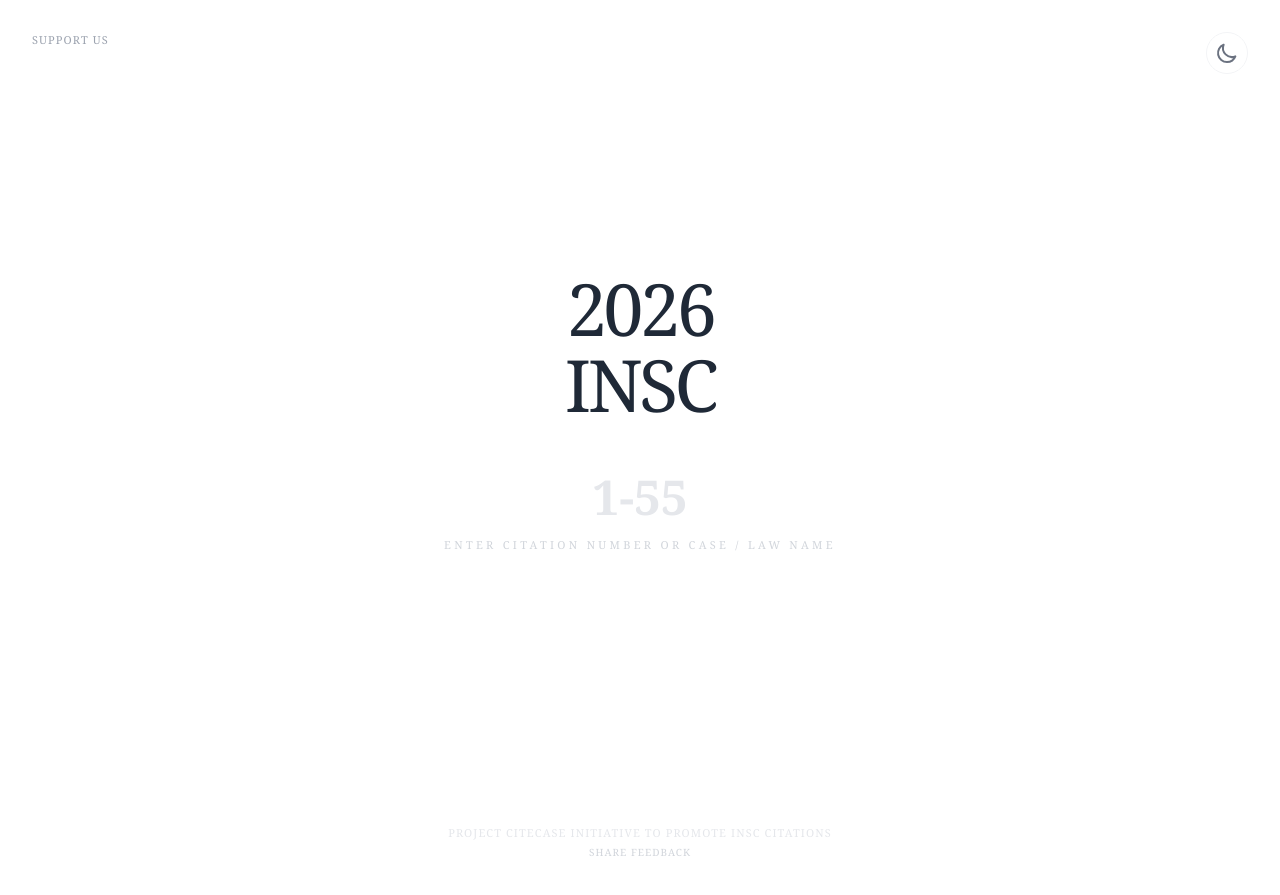
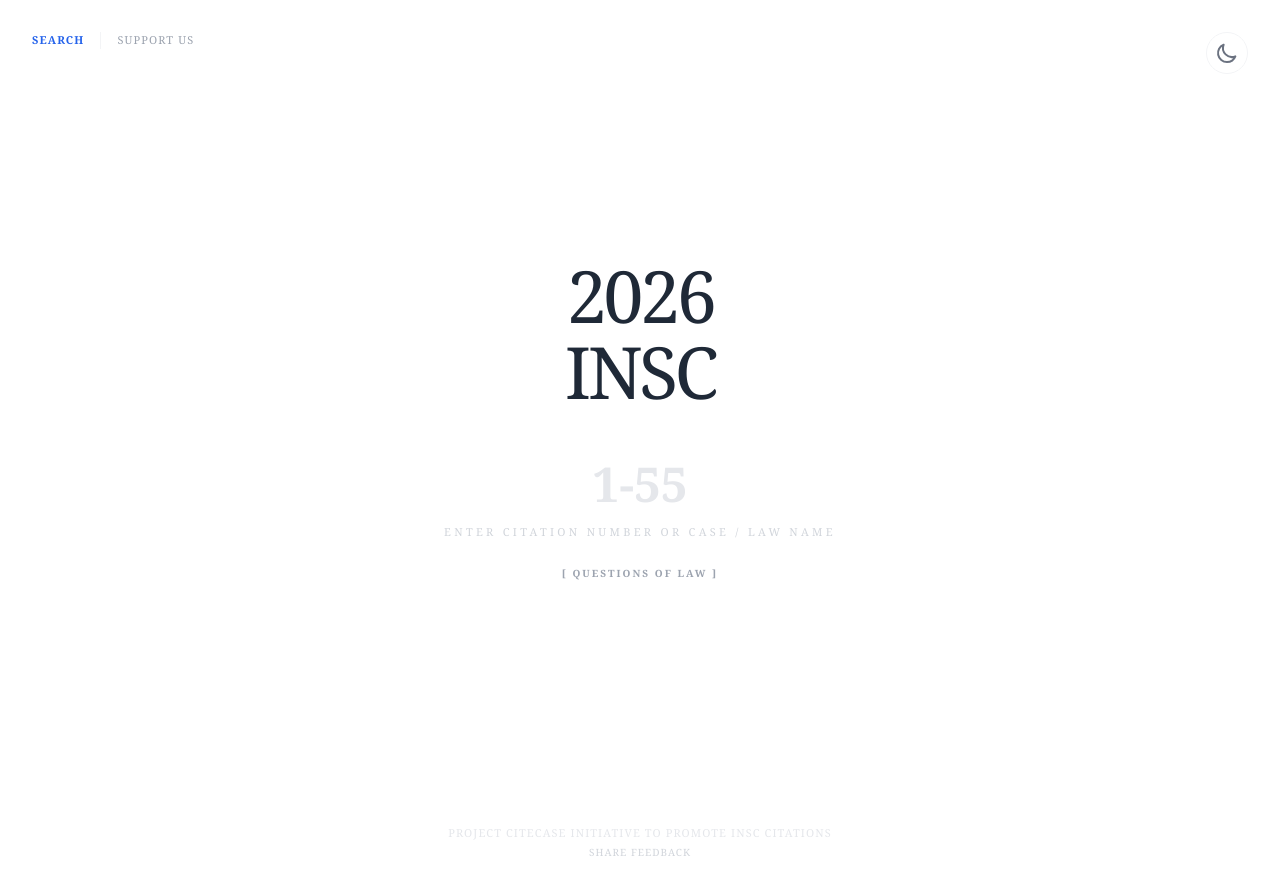
Before and after one commit to citecase/insc, a Jekyll site: the page index.html, which Jekyll copies as it is, in a window 1280 px wide. Shown: the top 895 px of the page. Built offline with Jekyll 4.4.1, drawn with Linux system fonts in a browser that asks for light colours; nearby versions of some CDN libraries.

Commit message:
Update index.html

```diff
--- a/index.html
+++ b/index.html
@@ -86,13 +86,28 @@
         }
 
         ::-webkit-scrollbar { display: none; }
+
+        .embed-container {
+            width: 100%;
+            height: 70vh;
+            border-radius: 12px;
+            overflow: hidden;
+            border: 1px solid rgba(0,0,0,0.05);
+            margin-top: 2rem;
+        }
+        .dark .embed-container {
+            border: 1px solid rgba(255,255,255,0.1);
+        }
     </style>
 </head>
-<body class="h-screen flex flex-col items-center justify-between p-4 sm:p-6 bg-white text-gray-800 dark:bg-gray-900 dark:text-gray-100" onclick="document.getElementById('inscInput').focus()">
+<body class="min-h-screen flex flex-col items-center justify-between p-4 sm:p-6 bg-white text-gray-800 dark:bg-gray-900 dark:text-gray-100 transition-colors duration-300" onclick="focusSearch()">
 
     <!-- Header Utilities -->
-    <div class="fixed top-6 left-6 sm:top-8 sm:left-8 z-50 flex gap-4">
-        <a href="https://citecase.in/register" target="_blank" class="text-[10px] sm:text-[11px] font-medium tracking-widest uppercase text-gray-400 dark:text-gray-600 hover:text-blue-600 transition-all select-none">
+    <div class="fixed top-6 left-6 sm:top-8 sm:left-8 z-50 flex gap-4 items-center">
+        <button onclick="resetSearch()" class="text-[10px] sm:text-[11px] font-bold tracking-widest uppercase text-blue-600 dark:text-blue-400 transition-all select-none">
+            Search
+        </button>
+        <a href="https://citecase.in/register" target="_blank" class="text-[10px] sm:text-[11px] font-medium tracking-widest uppercase text-gray-400 dark:text-gray-600 hover:text-blue-600 transition-all select-none border-l border-gray-100 dark:border-gray-800 pl-4">
             Support Us
         </a>
     </div>
@@ -103,10 +118,10 @@
         <svg id="moon-icon" class="block dark:hidden w-5 h-5 sm:w-6 sm:h-6 text-gray-500" fill="none" stroke="currentColor" viewBox="0 0 24 24"><path stroke-linecap="round" stroke-linejoin="round" stroke-width="2" d="M20.354 15.354A9 9 0 018.646 3.646 9.003 9.003 0 0012 21a9.003 9.003 0 008.354-5.646z"></path></svg>
     </button>
 
-    <!-- Center Content -->
-    <div class="flex-grow flex flex-col items-center justify-center w-full max-w-5xl">
+    <!-- Main Content Area -->
+    <main class="flex-grow flex flex-col items-center justify-center w-full max-w-5xl pt-24 pb-12">
 
-        <!-- Stacked UI: 2026 -> INSC -> Input -->
+        <div id="searchView" class="w-full flex flex-col items-center justify-center">
             <div id="searchContainer" class="flex flex-col items-center justify-center transition-all duration-300 w-full">
                 <span id="prefix-year" class="text-4xl sm:text-5xl md:text-7xl text-gray-800 dark:text-gray-300 font-light tracking-tighter mb-1">2026</span>
                 <span id="prefix-insc" class="text-4xl sm:text-5xl md:text-7xl text-gray-800 dark:text-gray-300 font-light tracking-tighter mb-0">INSC</span>
@@ -128,14 +143,32 @@
                         Enter Citation Number Or Case / Law Name
                     </div>
 
+                    <!-- Button placed under enter citation etc -->
+                    <button id="btn-law-docs" onclick="toggleLawDocs()" class="mt-4 px-6 py-2 text-[10px] tracking-[0.2em] uppercase font-bold text-gray-400 hover:text-blue-600 border border-transparent hover:border-blue-100 dark:hover:border-blue-900 rounded-full transition-all">
+                        [ Questions of Law ]
+                    </button>
+
                     <!-- Predictive options BELOW -->
-                <div id="suggestions-bottom" class="flex flex-col items-center w-full mt-2 gap-1"></div>
+                    <div id="suggestions-bottom" class="flex flex-col items-center w-full mt-4 gap-1"></div>
                 </div>
             </div>
 
-        <!-- Result Display -->
-        <div id="resultArea" class="mt-4 flex flex-col items-center w-full"></div>
+            <!-- Result Display Area -->
+            <div id="resultArea" class="mt-8 flex flex-col items-center w-full"></div>
+
+            <!-- Embed Area (Initially Hidden) -->
+            <div id="docEmbedArea" class="hidden w-full fade-in flex flex-col items-center">
+                <div class="embed-container bg-gray-50 dark:bg-gray-800 shadow-inner">
+                    <iframe
+                        src="https://docs.google.com/document/d/184tLBrF8JzIWwbiK_NMh9j6ndYz62SsPNRQUzGpNxtw/preview"
+                        class="w-full h-full border-none"
+                        allow="autoplay">
+                    </iframe>
                 </div>
+                <button onclick="toggleLawDocs()" class="mt-6 text-gray-400 uppercase tracking-widest text-[9px] hover:text-blue-600 transition-colors">Close Legal Points</button>
+            </div>
+        </div>
+    </main>
 
     <!-- Initiative Footer -->
     <footer class="pb-4 flex flex-col items-center gap-1 select-none">
@@ -184,7 +217,7 @@
             {"id": 48, "name": "Kishorilal v. Gopal", "citation": "2026 INSC 48", "cat": "Civil", "link": "https://www.caseciter.com/kishorilal-d-v-gopal-2026-insc-48-cpc-abatement-specific-performance-suit-res-judicata-lis-pendens/"},
             {"id": 47, "name": "State of Uttar Pradesh v. Anurudh", "citation": "2026 INSC 47", "cat": "Criminal", "link": "https://www.caseciter.com/state-of-uttar-propadesh-v-anurudh-2026-insc-47-pocso-bail-medical-age-determination/"},
             {"id": 46, "name": "Jindal Equipment Leasing Consultancy Services Ltd v. CIT", "citation": "2026 INSC 46", "cat": "Taxation", "link": "https://www.caseciter.com/jindal-equipment-leasing-consultancy-services-ltd-v-cit-2026-insc-46/"},
-            {"id": 45, "name": "Shrikrishna v. State of Madhya Pradesh", "citation": "2026 INSC 45", "cat": "Criminal", "link": "https://www.caseciter.com/shrikrishna-v-state-of-madhya-pradesh-2026-insc-45-ipc-murder-culpable-homicide/"},
+            {"id": 45, "name": "Shrikrishna v. State of Madhya Pradesh", "citation": "2026 INSC 45", "cat": "Criminal", "link": "https://www.caseciter.com/shrikrishna-v-state-of-madhya-pradesh-2026-insc-45-ipc-murder-culpome-homicide/"},
             {"id": 44, "name": "X v. State of Uttar Pradesh", "citation": "2026 INSC 44", "cat": "Criminal", "link": "https://www.caseciter.com/x-v-state-of-uttar-pradesh-another-2026-insc-44/"},
             {"id": 43, "name": "Ultratech Cement Ltd. v. State of Gujarat", "citation": "2026 INSC 43", "cat": "Taxation", "link": "https://www.caseciter.com/ultratech-cement-ltd-v-state-of-gujarat-2026-insc-43-gujarat-motor-vehicles-tax-act-article-265-constitution-construction-equipment-vehicle/"},
             {"id": 42, "name": "Yerram Vijay Kumar v. State of Telangana", "citation": "2026 INSC 42", "cat": "Criminal", "link": "https://www.caseciter.com/yerram-vijay-kumar-v-state-of-telangana-2026-insc-42-s-212-companies-act-cognizance-taking/"},
@@ -237,6 +270,8 @@
         const prefixYear = document.getElementById('prefix-year');
         const prefixInsc = document.getElementById('prefix-insc');
         const instruction = document.getElementById('instruction');
+        const docEmbedArea = document.getElementById('docEmbedArea');
+        const btnLawDocs = document.getElementById('btn-law-docs');
 
         let currentMatches = [];
         let keyboardIndex = -1;
@@ -249,6 +284,27 @@
             } else {
                 document.documentElement.classList.add('dark');
                 localStorage.theme = 'dark';
+            }
+        }
+
+        function focusSearch() {
+            input.focus();
+        }
+
+        function toggleLawDocs() {
+            const isHidden = docEmbedArea.classList.contains('hidden');
+            if (isHidden) {
+                docEmbedArea.classList.remove('hidden');
+                btnLawDocs.textContent = "[ Close Legal Points ]";
+                btnLawDocs.classList.add('text-blue-600', 'border-blue-100', 'dark:border-blue-900');
+                // Scroll to embed
+                setTimeout(() => {
+                    docEmbedArea.scrollIntoView({ behavior: 'smooth' });
+                }, 100);
+            } else {
+                docEmbedArea.classList.add('hidden');
+                btnLawDocs.textContent = "[ Questions of Law ]";
+                btnLawDocs.classList.remove('text-blue-600', 'border-blue-100', 'dark:border-blue-900');
             }
         }
 
@@ -492,6 +548,10 @@
             prefixInsc.classList.remove('hidden');
             input.parentElement.classList.remove('hidden');
             instruction.classList.remove('hidden');
+            btnLawDocs.classList.remove('hidden');
+            docEmbedArea.classList.add('hidden');
+            btnLawDocs.textContent = "[ Questions of Law ]";
+            btnLawDocs.classList.remove('text-blue-600', 'border-blue-100', 'dark:border-blue-900');
             resultArea.innerHTML = '';
             input.value = "";
             clearSuggestions();
```
Also changed, not shown: other parts of index.html (+1 -1 lines). Lines whose indentation alone changed are shown as unchanged.
